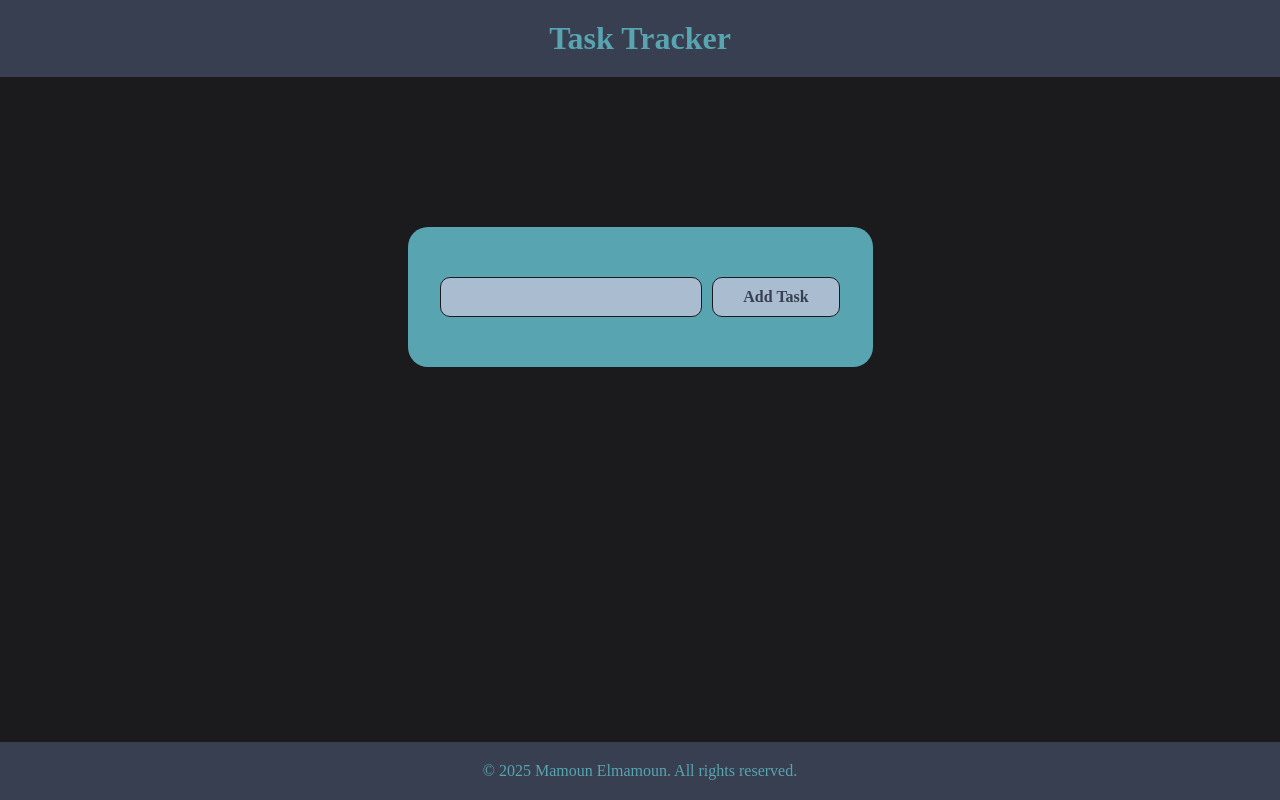
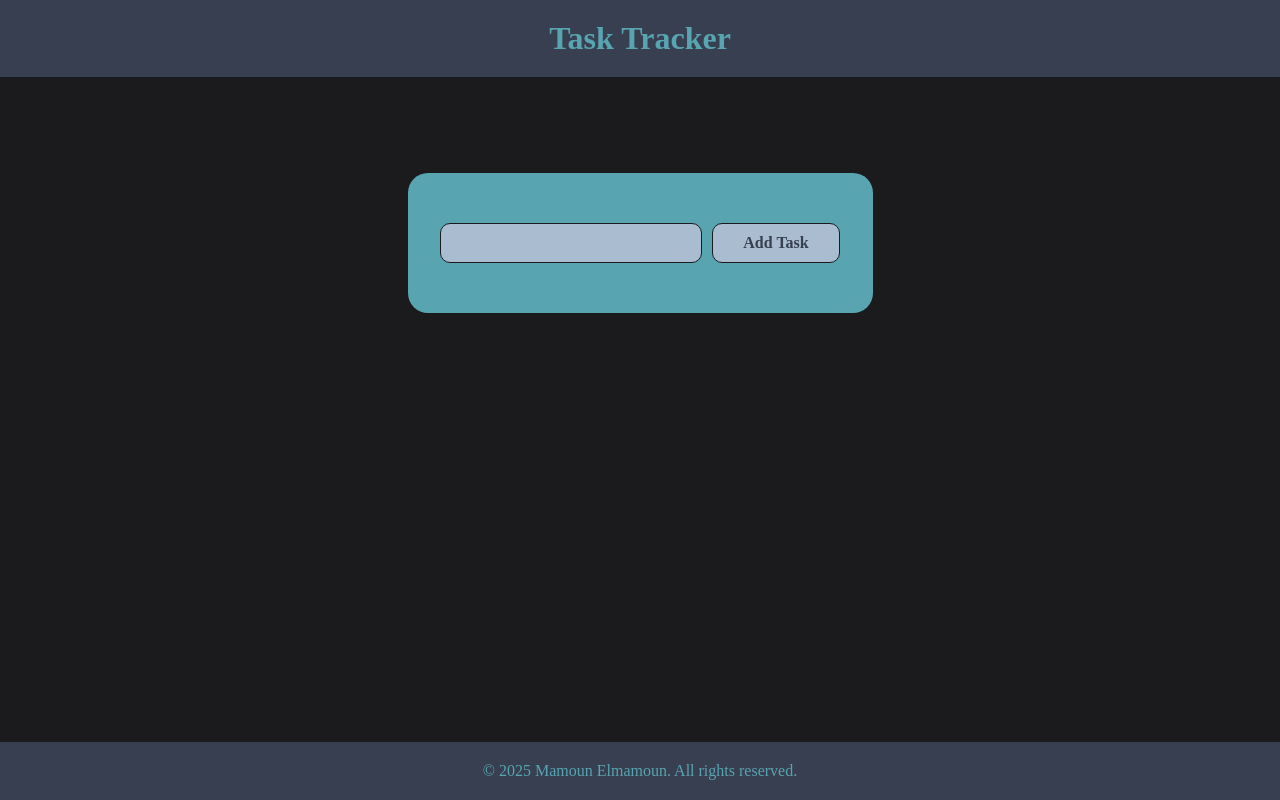
Before and after one commit to MamounE1/Task-Tracker, a React (Vite) app: page / in a window 1280 px wide. Built offline with nearby package versions, Linux system fonts and the light colour scheme.

Commit message:
Decreased margin top between the container and the header

```diff
--- a/src/index.css
+++ b/src/index.css
@@ -30,7 +30,7 @@ footer{
 }
 
 .container{
-  margin: 9.375rem auto;
+  margin: 6rem auto 10rem auto;
   padding: 3.125rem;
   background-color: #58a4b0;
   max-width: 29.0625rem;
```
